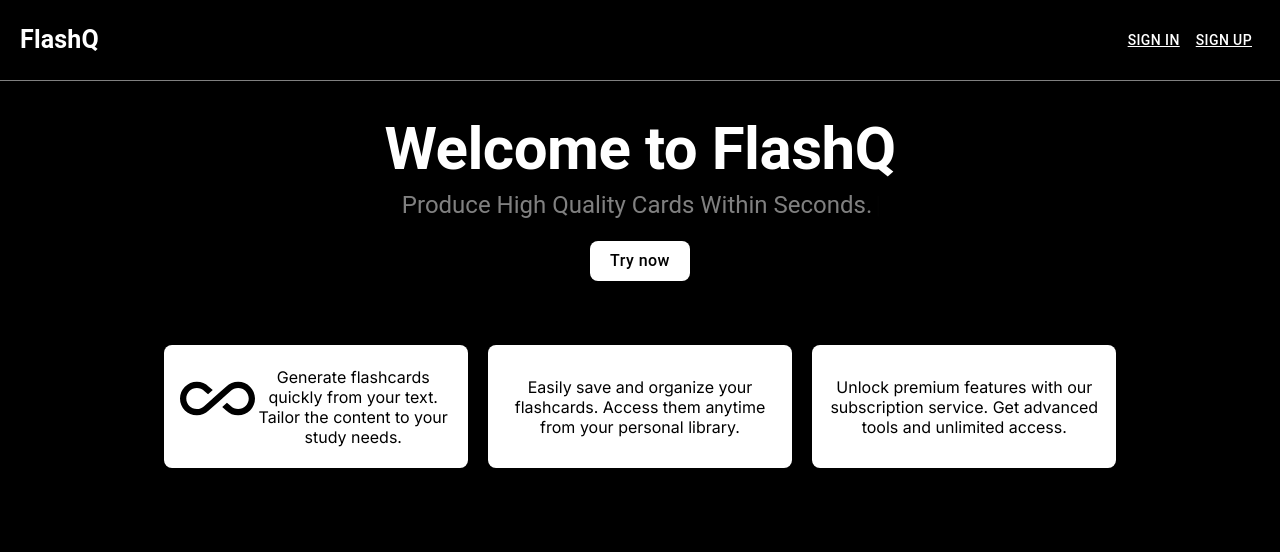
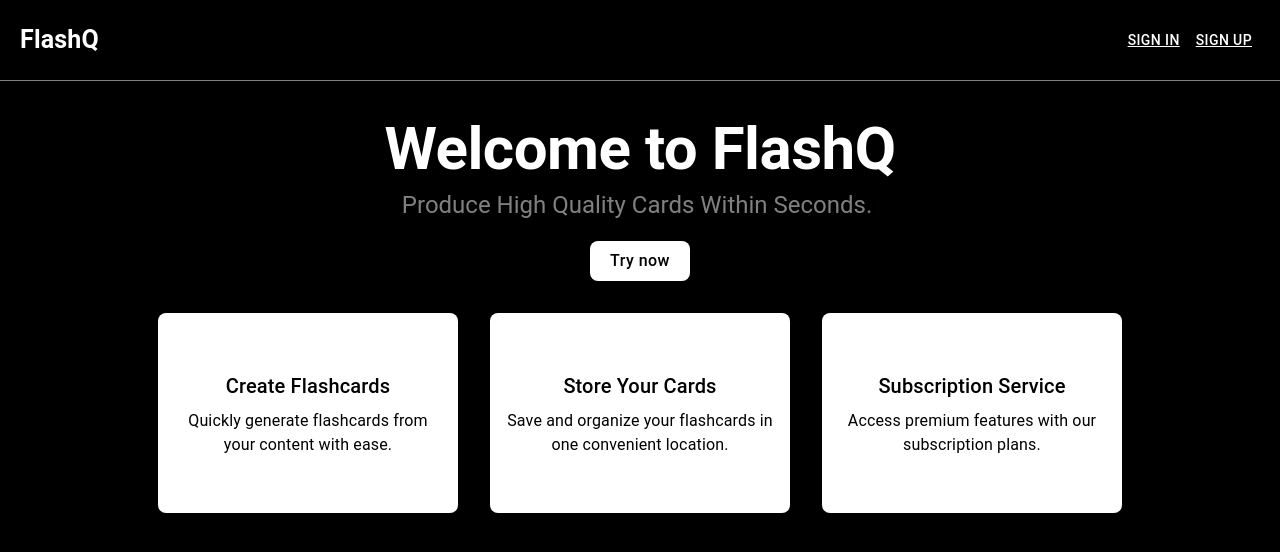
Before and after one commit to imanj1470/AI_flashcard, a Next.js app: page / in a window 1280 px wide. Shown: the top 552 px of the page. Built offline with nearby package versions, Linux system fonts and the light colour scheme; no server answers.

Commit message:
better homepage

```diff
--- a/app/page.js
+++ b/app/page.js
@@ -67,69 +67,79 @@ export default function Home() {
     <Box
     sx={{
       display: 'flex',
-        justifyContent: 'center', // Center horizontally
+      justifyContent: 'center',
       gap: 4, // Space between boxes
-        backgroundColor: 'black', // Background color of the parent container
-        p: 4, // Padding of the parent container
-        mt: 4, // Margin top
+      backgroundColor: 'black',
+      p: 4, // Padding around the content
     }}
   >
+    {/* Create Flashcards Box */}
     <Box
       sx={{
+        width: 300,
+        height: 200,
+        backgroundColor: 'white',
+        borderRadius: 2,
         display: 'flex',
-          justifyContent: 'space-between',
-          width: '80%',
+        flexDirection: 'column',
+        justifyContent: 'center',
+        alignItems: 'center',
+        color: 'black',
+        p: 2,
       }}
     >
+      <Typography variant="h6" gutterBottom>
+        Create Flashcards
+      </Typography>
+      <Typography variant="body1">
+        Quickly generate flashcards from your content with ease.
+      </Typography>
+    </Box>
+
+    {/* Store Your Cards Box */}
     <Box
       sx={{
-            flex: 1,
-            margin: '0 10px',
+        width: 300,
+        height: 200,
         backgroundColor: 'white',
-            borderRadius: '8px',
-            padding: 2,
+        borderRadius: 2,
         display: 'flex',
+        flexDirection: 'column',
         justifyContent: 'center',
         alignItems: 'center',
+        color: 'black',
+        p: 2,
       }}
     >
-          <AllInclusiveIcon sx={{
-        fontSize: 75, // Size of the icon
-        color: 'black', // Color of the icon
-        mb: 2, // Margin bottom to space between icon and text
-      }}/>
-          <Typography color="black" variant="h8">Generate flashcards quickly from your text. Tailor the content to your study needs.</Typography>
+      <Typography variant="h6" gutterBottom>
+        Store Your Cards
+      </Typography>
+      <Typography variant="body1">
+        Save and organize your flashcards in one convenient location.
+      </Typography>
     </Box>
 
+    {/* Subscription Service Box */}
     <Box
       sx={{
-            flex: 1,
-            margin: '0 10px',
+        width: 300,
+        height: 200,
         backgroundColor: 'white',
-            borderRadius: '8px',
-            padding: 2,
+        borderRadius: 2,
         display: 'flex',
+        flexDirection: 'column',
         justifyContent: 'center',
         alignItems: 'center',
+        color: 'black',
+        p: 2,
       }}
     >
-          <Typography color="black" variant="h8">Easily save and organize your flashcards. Access them anytime from your personal library.</Typography>
-        </Box>
-
-        <Box
-          sx={{
-            flex: 1,
-            margin: '0 10px',
-            backgroundColor: 'white',
-            borderRadius: '8px',
-            padding: 2,
-            display: 'flex',
-            justifyContent: 'center',
-            alignItems: 'center',
-          }}
-        >
-          <Typography color="black" variant="h8">Unlock premium features with our subscription service. Get advanced tools and unlimited access.</Typography>
-        </Box>
+      <Typography variant="h6" gutterBottom>
+        Subscription Service
+      </Typography>
+      <Typography variant="body1">
+        Access premium features with our subscription plans.
+      </Typography>
     </Box>
   </Box>
 
```
Lines whose indentation alone changed are shown as unchanged.
